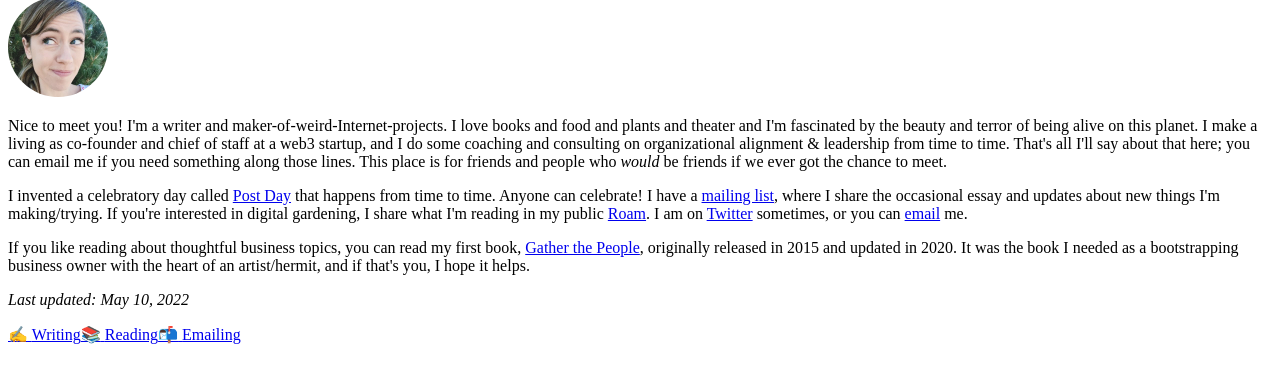
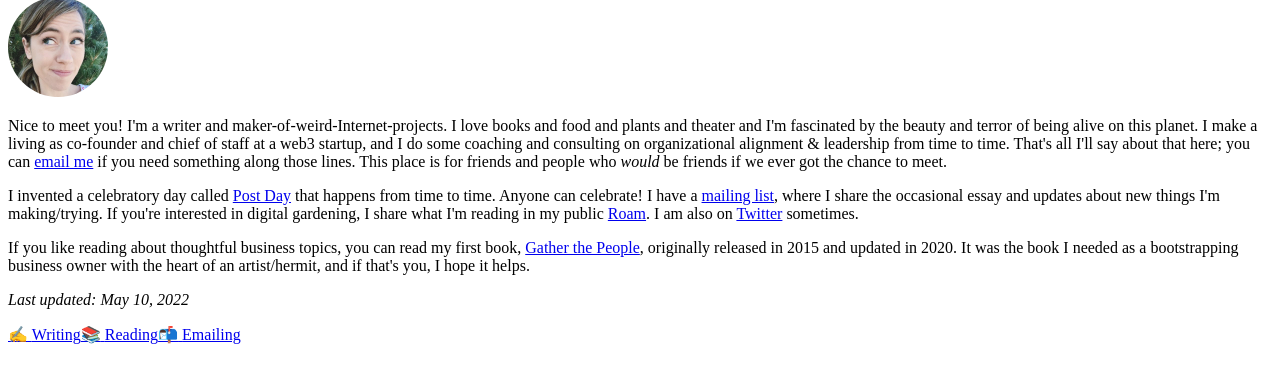
Before and after one commit to adamavenir/sarahavenir.com, a Gatsby site: page / in a window 1280 px wide. Shown: the part 83-466 px from the top of the page. Built offline with nearby package versions, Linux system fonts and the light colour scheme; Gatsby itself is replaced by a stand-in of ours.

Commit message:
move email around

```diff
--- a/src/components/bio.js
+++ b/src/components/bio.js
@@ -55,13 +55,13 @@ const Bio = () => {
         {author?.name && (
           <div className="about-me">
             <p>
-              Nice to meet you! I'm a writer and maker-of-weird-Internet-projects. I love books and food and plants and theater and I'm fascinated by the beauty and terror of being alive on this planet. I make a living as co-founder and chief of staff at a web3 startup, and I do some coaching and consulting on organizational alignment & leadership from time to time. That's all I'll say about that here; you can email me if you need something along those lines. This place is for friends and people who <em>would</em> be friends if we ever got the chance to meet.
+              Nice to meet you! I'm a writer and maker-of-weird-Internet-projects. I love books and food and plants and theater and I'm fascinated by the beauty and terror of being alive on this planet. I make a living as co-founder and chief of staff at a web3 startup, and I do some coaching and consulting on organizational alignment & leadership from time to time. That's all I'll say about that here; you can{" "}
+              <a href="mailto:sarahavenir@hey.com">email me</a> if you need something along those lines. This place is for friends and people who <em>would</em> be friends if we ever got the chance to meet.
             </p>
             <p>
               I invented a celebratory day called {" "}
               <a href="https://itspostday.com">Post Day</a> that happens from time to time. Anyone can celebrate! I have a <Link to="/newsletter">mailing list</Link>, where I share the occasional essay and updates about new things I'm making/trying. If you're interested in digital gardening, I share what I'm reading in my public{" "}
-              <a href="http://roam.sarahavenir.com">Roam</a>. I am on <a href="https://twitter.com/sarahavenir">Twitter</a> sometimes, or you can{" "}
-              <a href="mailto:sarahavenir@hey.com">email</a> me.
+              <a href="http://roam.sarahavenir.com">Roam</a>. I am also on <a href="https://twitter.com/sarahavenir">Twitter</a> sometimes.
             </p>
             <p>
               If you like reading about thoughtful business topics, you can read my first book,{" "}
```
